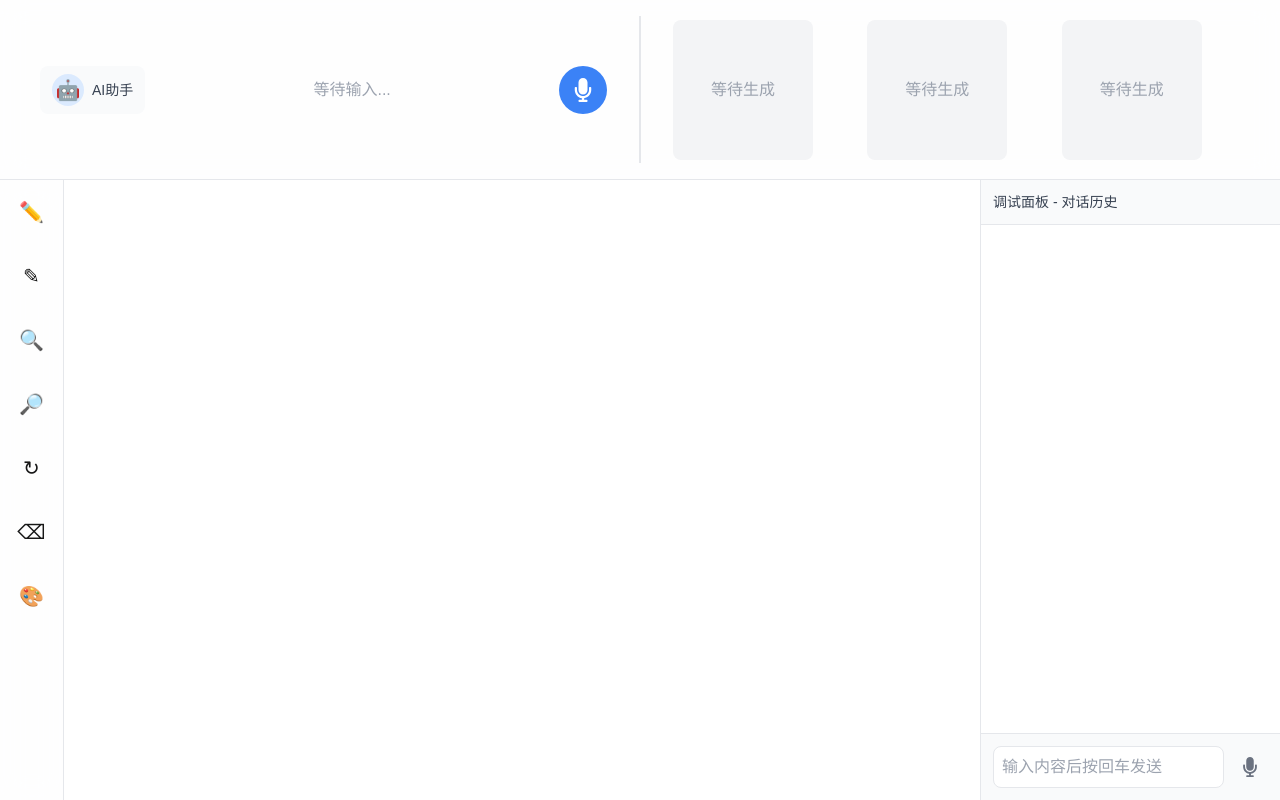
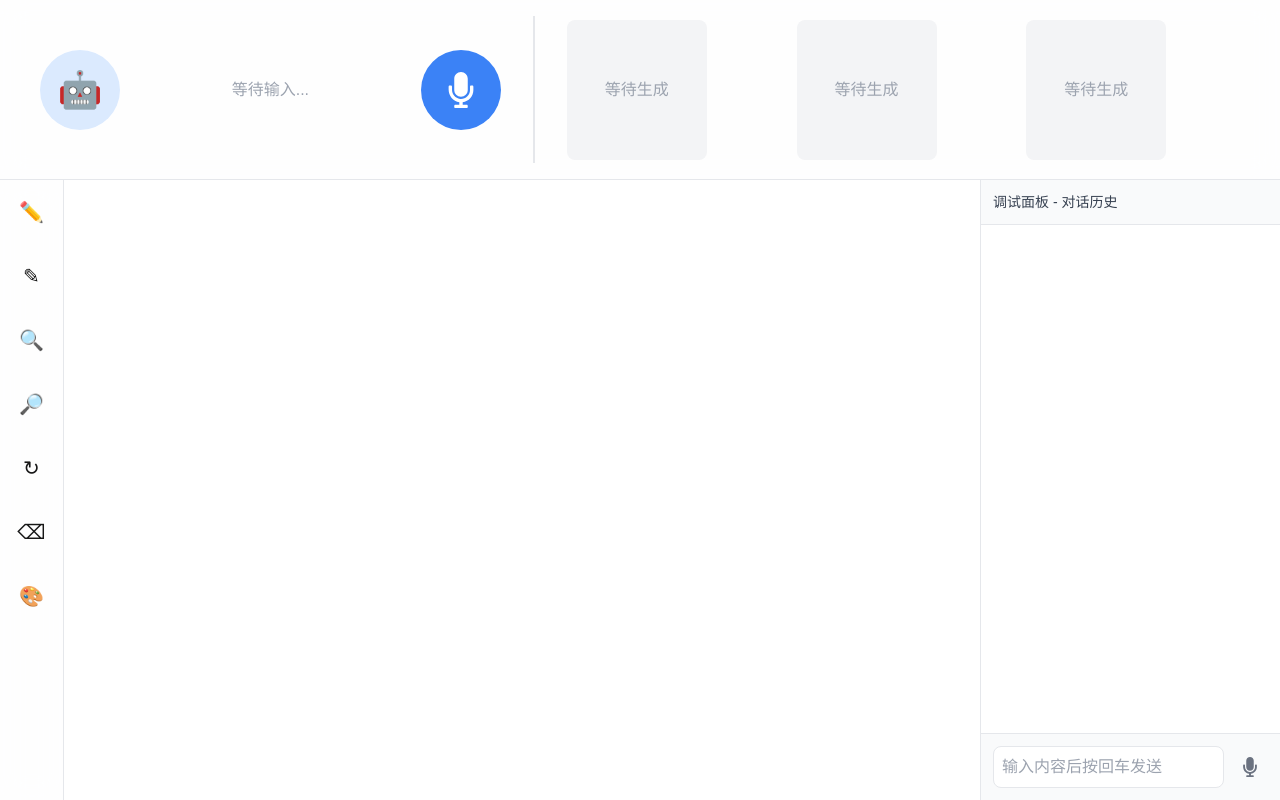
Before and after one commit to ye-qiuyu/URPainter, a Next.js app: page /studio in a window 1280 px wide. Built offline with nearby package versions, Linux system fonts and the light colour scheme.

Commit message:
更新ui界面3、完成正式llm连接

```diff
--- a/package.json
+++ b/package.json
@@ -11,6 +11,7 @@
   "dependencies": {
     "@types/uuid": "^10.0.0",
     "cross-env": "^7.0.3",
+    "framer-motion": "^12.5.0",
     "next": "14.1.0",
     "react": "^18.2.0",
     "react-dom": "^18.2.0",
--- a/src/app/studio/page.tsx
+++ b/src/app/studio/page.tsx
@@ -17,6 +17,7 @@ export default function StudioPage() {
   const [images, setImages] = useState<string[]>([]);
   const [imageLoading, setImageLoading] = useState(false);
   const [error, setError] = useState<string>('');
+  const [isTyping, setIsTyping] = useState(false);
 
   const handleSendMessage = async (message: string) => {
     try {
@@ -70,12 +71,13 @@ export default function StudioPage() {
     <StudioLayout
       header={
         <div className="flex h-full w-full">
-          <div className="flex-1 flex flex-col h-full">
+          <div className="w-[40%] flex flex-col h-full">
             <div className="flex-1 overflow-hidden">
               <LLMSection
                 messages={messages}
                 onSendMessage={handleSendMessage}
                 loading={loading}
+                isTyping={isTyping}
               />
             </div>
           </div>
@@ -98,6 +100,7 @@ export default function StudioPage() {
             messages={messages}
             loading={loading}
             onSendMessage={handleSendMessage}
+            onInputStateChange={setIsTyping}
           />
         )
       }
--- a/src/components/debug/DebugPanel.tsx
+++ b/src/components/debug/DebugPanel.tsx
@@ -1,6 +1,6 @@
 'use client';
 
-import React from 'react';
+import React, { useState } from 'react';
 import { Message } from '@/types/conversation';
 import Input from '@/components/interaction/LLMSection/Input';
 
@@ -8,9 +8,15 @@ interface DebugPanelProps {
   messages: Message[];
   loading?: boolean;
   onSendMessage: (message: string) => Promise<void>;
+  onInputStateChange?: (isTyping: boolean) => void;
 }
 
-const DebugPanel: React.FC<DebugPanelProps> = ({ messages, loading, onSendMessage }) => {
+const DebugPanel: React.FC<DebugPanelProps> = ({
+  messages,
+  loading,
+  onSendMessage,
+  onInputStateChange
+}) => {
   return (
     <div className="w-[300px] h-full bg-white border-l border-gray-200 overflow-hidden flex flex-col">
       <div className="p-3 border-b border-gray-200 bg-gray-50">
@@ -42,7 +48,11 @@ const DebugPanel: React.FC<DebugPanelProps> = ({ messages, loading, onSendMessag
         </div>
       </div>
       <div className="p-3 border-t border-gray-200 bg-gray-50">
-        <Input onSubmit={onSendMessage} disabled={loading} />
+        <Input
+          onSubmit={onSendMessage}
+          onInputStateChange={onInputStateChange}
+          disabled={loading}
+        />
       </div>
     </div>
   );
--- a/src/components/interaction/LLMSection/AIAssistant.tsx
+++ b/src/components/interaction/LLMSection/AIAssistant.tsx
@@ -4,11 +4,8 @@ import React from 'react';
 
 const AIAssistant: React.FC = () => {
   return (
-    <div className="flex items-center gap-2 bg-gray-50 px-3 py-2 rounded-lg">
-      <div className="w-8 h-8 rounded-full bg-blue-100 flex items-center justify-center">
-        <span className="text-xl">🤖</span>
-      </div>
-      <div className="text-sm text-gray-700">AI助手</div>
+    <div className="w-20 h-20 rounded-full bg-blue-100 flex items-center justify-center">
+      <span className="text-4xl">🤖</span>
     </div>
   );
 };
--- a/src/components/interaction/LLMSection/Input.tsx
+++ b/src/components/interaction/LLMSection/Input.tsx
@@ -6,10 +6,11 @@ import { BsKeyboard, BsSend } from 'react-icons/bs';
 
 interface InputProps {
   onSubmit: (message: string) => void;
+  onInputStateChange?: (isTyping: boolean) => void;
   disabled?: boolean;
 }
 
-const Input: React.FC<InputProps> = ({ onSubmit, disabled }) => {
+const Input: React.FC<InputProps> = ({ onSubmit, onInputStateChange, disabled }) => {
   const [inputValue, setInputValue] = useState('');
   const [isRecording, setIsRecording] = useState(false);
 
@@ -17,6 +18,7 @@ const Input: React.FC<InputProps> = ({ onSubmit, disabled }) => {
     if (inputValue.trim()) {
       onSubmit(inputValue.trim());
       setInputValue('');
+      onInputStateChange?.(false);
     }
   };
 
@@ -25,6 +27,11 @@ const Input: React.FC<InputProps> = ({ onSubmit, disabled }) => {
       e.preventDefault();
       handleSubmit();
     }
+  };
+
+  const handleChange = (e: React.ChangeEvent<HTMLInputElement>) => {
+    setInputValue(e.target.value);
+    onInputStateChange?.(e.target.value.length > 0);
   };
 
   const handleVoiceInput = () => {
@@ -37,8 +44,10 @@ const Input: React.FC<InputProps> = ({ onSubmit, disabled }) => {
       <input
         type="text"
         value={inputValue}
-        onChange={(e) => setInputValue(e.target.value)}
+        onChange={handleChange}
         onKeyDown={handleKeyDown}
+        onBlur={() => onInputStateChange?.(false)}
+        onFocus={() => onInputStateChange?.(inputValue.length > 0)}
         placeholder="输入内容后按回车发送"
         className="flex-1 p-2 border rounded-lg bg-white focus:outline-none focus:ring-2 focus:ring-blue-500 focus:border-transparent disabled:bg-gray-50 disabled:cursor-not-allowed transition-colors"
         disabled={disabled}
--- /dev/null
+++ b/src/components/interaction/LLMSection/WaveAnimation.tsx
@@ -0,0 +1,42 @@
+'use client';
+
+import React, { useMemo } from 'react';
+
+interface WaveAnimationProps {
+  isActive: boolean;
+  type: 'input' | 'thinking';
+}
+
+const WaveAnimation: React.FC<WaveAnimationProps> = ({ isActive, type }) => {
+  // 生成波纹数据，减少数量以适应更宽的线条
+  const rippleList = useMemo(() => [
+    40, 20, 40, 50, 70, 50, 20, 40, 30, 20, 30, 50, 100, 60, 20, 40, 30, 20, 30, 40,
+  ], []);
+
+  return (
+    <div className="h-20 flex items-center justify-center overflow-hidden">
+      {isActive ? (
+        <div className="h-16 flex items-center justify-center">
+          {rippleList.map((height, index) => (
+            <div
+              key={index}
+              className={`
+                w-[4px] rounded-[18px] mr-[3px] last:mr-0
+                ${type === 'input' ? 'animate-wave-bar' : 'animate-wave-bar-green'}
+              `}
+              style={{
+                animationDelay: `${index * 0.15}s`,
+              }}
+            />
+          ))}
+        </div>
+      ) : (
+        <div className="text-gray-400">
+          {type === 'input' ? '等待输入...' : 'AI助手空闲中...'}
+        </div>
+      )}
+    </div>
+  );
+};
+
+export default WaveAnimation;
--- a/src/components/interaction/LLMSection/index.tsx
+++ b/src/components/interaction/LLMSection/index.tsx
@@ -1,7 +1,8 @@
 'use client';
 
-import React from 'react';
+import React, { useState } from 'react';
 import AIAssistant from './AIAssistant';
+import WaveAnimation from './WaveAnimation';
 import { FaMicrophone } from 'react-icons/fa';
 import { Message } from '@/types/conversation';
 
@@ -9,41 +10,57 @@ interface LLMSectionProps {
   messages: Message[];
   onSendMessage: (message: string) => Promise<void>;
   loading?: boolean;
+  isTyping?: boolean;
 }
 
 const LLMSection: React.FC<LLMSectionProps> = ({
   messages,
   onSendMessage,
-  loading
+  loading,
+  isTyping
 }) => {
-  const handleVoiceInput = () => {
-    // TODO: 实现语音输入逻辑
-    console.log('语音输入');
+  const [isVoiceActive, setIsVoiceActive] = useState(false);
+
+  const handleVoiceStart = () => {
+    setIsVoiceActive(true);
+    // TODO: 开始语音输入
   };
 
+  const handleVoiceEnd = () => {
+    setIsVoiceActive(false);
+    // TODO: 结束语音输入
+  };
+
+  // 确定当前的状态和类型
+  const isActive = loading || isTyping || isVoiceActive;
+  const animationType = loading ? 'thinking' : 'input';
+
   return (
-    <div className="flex items-center justify-between h-full px-4">
+    <div className="flex items-center h-full px-4">
       {/* AI助手头像 */}
       <div className="flex-shrink-0">
         <AIAssistant />
       </div>
 
-      {/* 中间的波纹动画区域 */}
-      <div className="flex-1 mx-8 h-20 flex items-center justify-center">
-        {loading ? (
-          <div className="text-gray-500">AI正在思考...</div>
-        ) : (
-          <div className="text-gray-400">等待输入...</div>
-        )}
+      {/* 中间的波纹动画区域 - 固定宽度 */}
+      <div className="w-[300px] mx-auto">
+        <WaveAnimation
+          isActive={isActive}
+          type={animationType}
+        />
       </div>
 
       {/* 语音输入按钮 */}
       <div className="flex-shrink-0">
         <button
-          onClick={handleVoiceInput}
-          className="w-12 h-12 rounded-full bg-blue-500 text-white flex items-center justify-center hover:bg-blue-600 transition-colors"
+          onMouseDown={handleVoiceStart}
+          onMouseUp={handleVoiceEnd}
+          onMouseLeave={handleVoiceEnd}
+          onTouchStart={handleVoiceStart}
+          onTouchEnd={handleVoiceEnd}
+          className="w-20 h-20 rounded-full bg-blue-500 text-white flex items-center justify-center hover:bg-blue-600 transition-colors"
         >
-          <FaMicrophone size={24} />
+          <FaMicrophone size={36} />
         </button>
       </div>
     </div>
--- a/tailwind.config.js
+++ b/tailwind.config.js
@@ -6,7 +6,48 @@ module.exports = {
     './src/app/**/*.{js,ts,jsx,tsx,mdx}',
   ],
   theme: {
-    extend: {},
+    extend: {
+      keyframes: {
+        'wave-bar': {
+          '0%': {
+            background: '#3370ff',
+            marginTop: '3%',
+            height: '40%',
+          },
+          '50%': {
+            background: '#3370ff',
+            marginTop: '0%',
+            height: '80%',
+          },
+          '100%': {
+            background: '#3370ff',
+            marginTop: '3%',
+            height: '40%',
+          }
+        },
+        'wave-bar-green': {
+          '0%': {
+            background: '#10B981',
+            marginTop: '3%',
+            height: '40%',
+          },
+          '50%': {
+            background: '#10B981',
+            marginTop: '0%',
+            height: '80%',
+          },
+          '100%': {
+            background: '#10B981',
+            marginTop: '3%',
+            height: '40%',
+          }
+        }
+      },
+      animation: {
+        'wave-bar': 'wave-bar 1s infinite linear',
+        'wave-bar-green': 'wave-bar-green 1s infinite linear',
+      },
+    },
   },
   plugins: [],
 };
```
Also changed, not shown: 1 other file (tests, documents, lock files or other folders).
